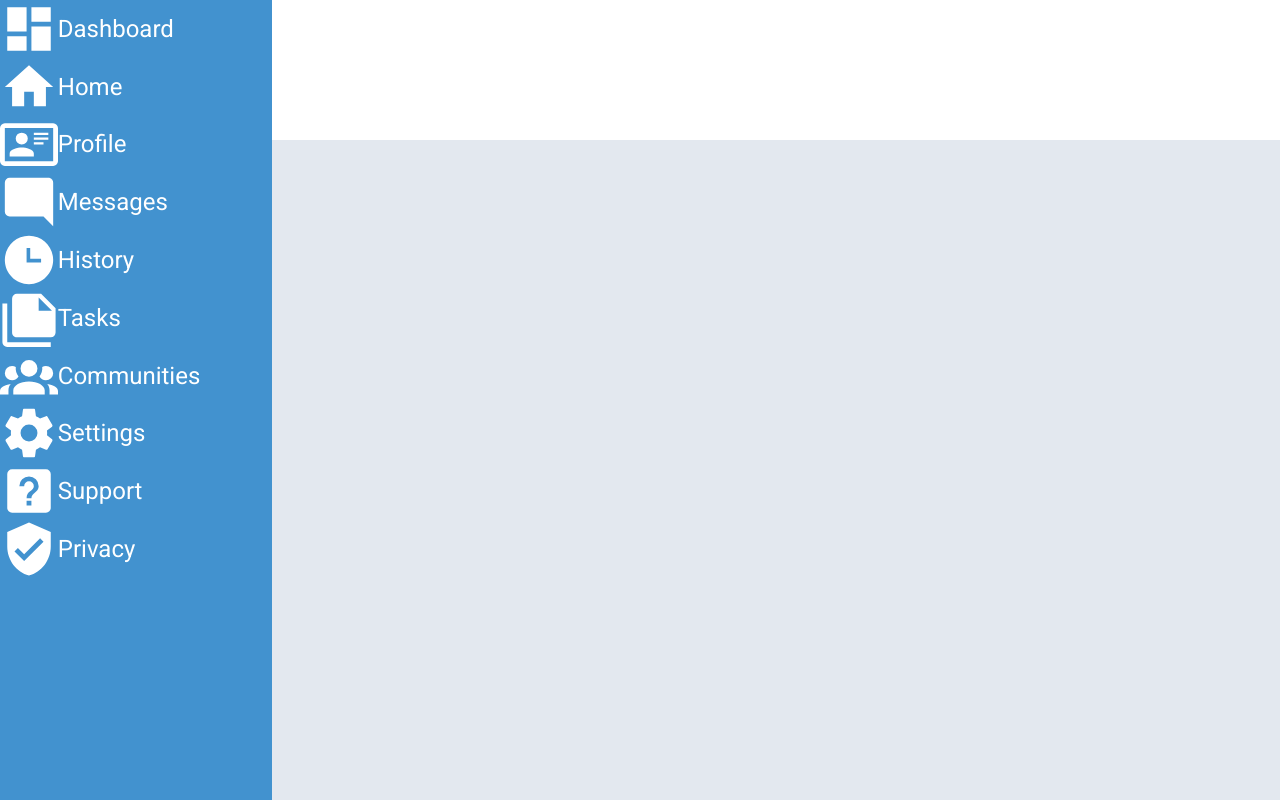
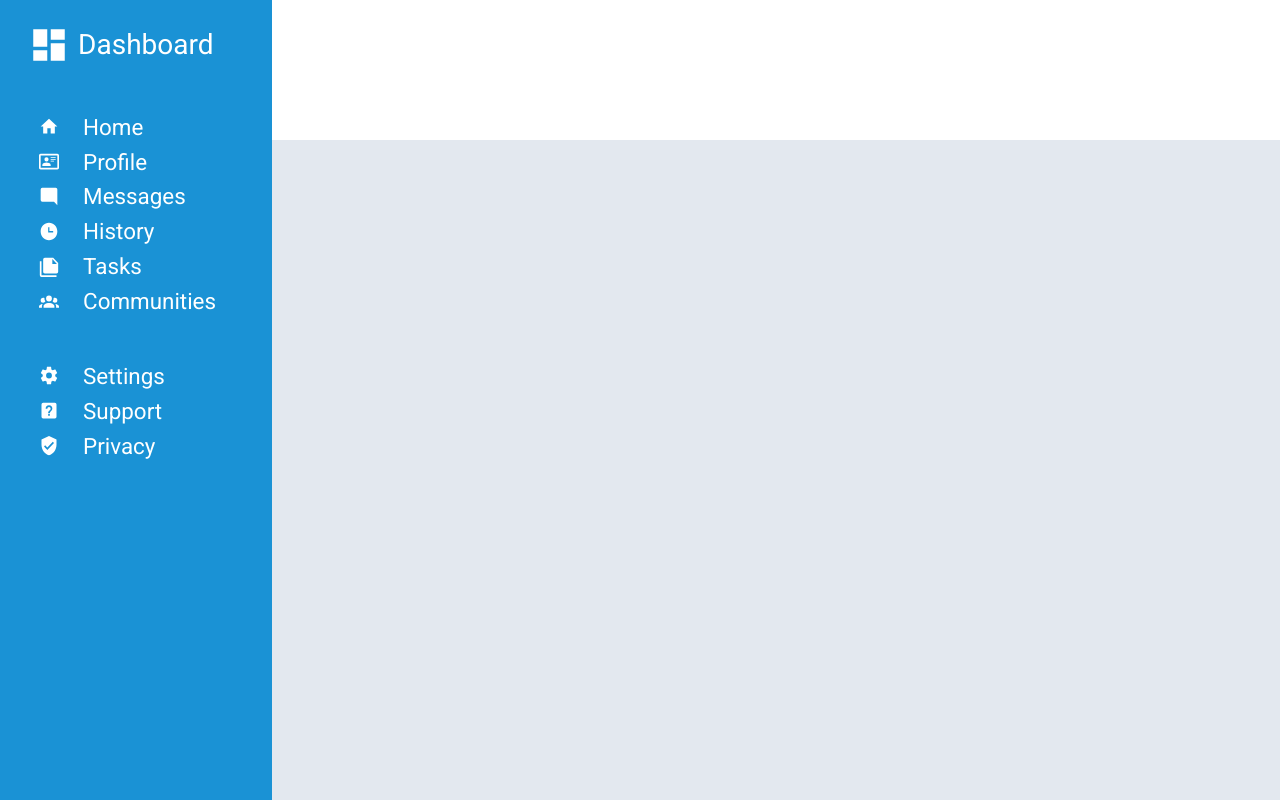
Before and after one commit to JPMoregain/admin-dashboard, a plain HTML site: page index.html in a window 1280 px wide. Drawn offline with Linux system fonts and the light colour scheme.

Commit message:
Complete sidebar formatting and style

```diff
--- a/style.css
+++ b/style.css
@@ -4,7 +4,7 @@
 }
 
 p {
-    font-family: 'Roboto', sans-serif;;
+    font-family: 'Roboto', sans-serif;
 }
 
 .container {
@@ -17,13 +17,14 @@ p {
 }
 
 .sidebar {
-    background-color: rgb(66, 146, 207);
+    background-color: rgb(26, 146, 213);
     grid-row-start: 1;
     grid-row-end: 3;
     grid-column-start: 1;
     grid-column-end: 2;
     display: grid;
-    grid-template-rows: 1fr 3.9fr 2fr 6.75fr;
+    grid-template-rows: 1fr 3.9fr 2fr 9fr;
+    grid-template-columns: 1fr;
     height: 100vh;
 }
 
@@ -50,33 +51,48 @@ p {
 .sidebar p {
     color: white;
     align-self: center;
-    font-size: 24px;
+    font-size: 1.4em;
 }
 
-.sidebar > .top {
+.top {
     display: grid;
     grid-template-columns: 1fr 3fr;
     grid-row-start: 1;
     grid-row-end: 2;
+    padding: 20px;
 }
 
-.sidebar > .middle {
+.top p {
+    font-size: 28px;
+}
+
+.middle {
     display: grid;
     grid-template-columns: 1fr 3fr;
     grid-template-rows: 1fr 1fr 1fr 1fr 1fr 1fr;
     grid-row-start: 2;
     grid-row-end: 3;
+    padding: 20px;
 }
 
-.sidebar > .bottom {
+.middle p {
+    margin-left: 5px;
+}
+
+.bottom {
     display: grid;
     grid-template-columns: 1fr 3fr;
     grid-template-rows: 1fr 1fr 1fr;
     grid-row-start: 3;
     grid-row-end: 4;
+    padding: 20px;
 }
 
-.sidebar > .empty {
+.bottom p {
+    margin-left: 5px;
+}
+
+.empty {
     display: grid;
     grid-column-start: 1;
     grid-column-end: 3;
@@ -86,4 +102,13 @@ p {
 
 .sidebar img {
     justify-self: center;
+    object-fit: contain;
+    width: 60%;
+    height: 60%;
+    align-self: center;
 }
+
+.top img {
+    width: 85%;
+    height: 85%;
+}
```
